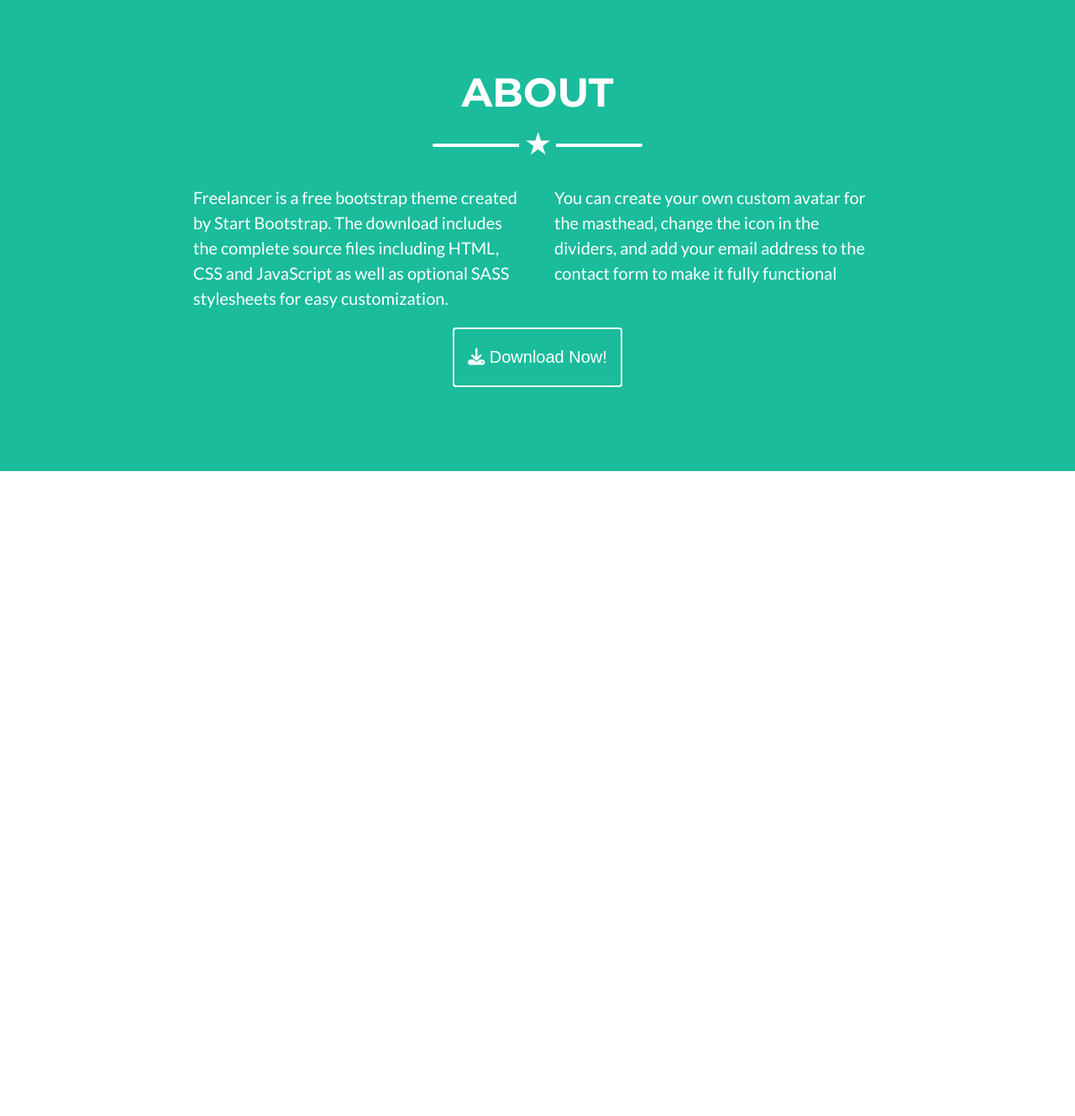
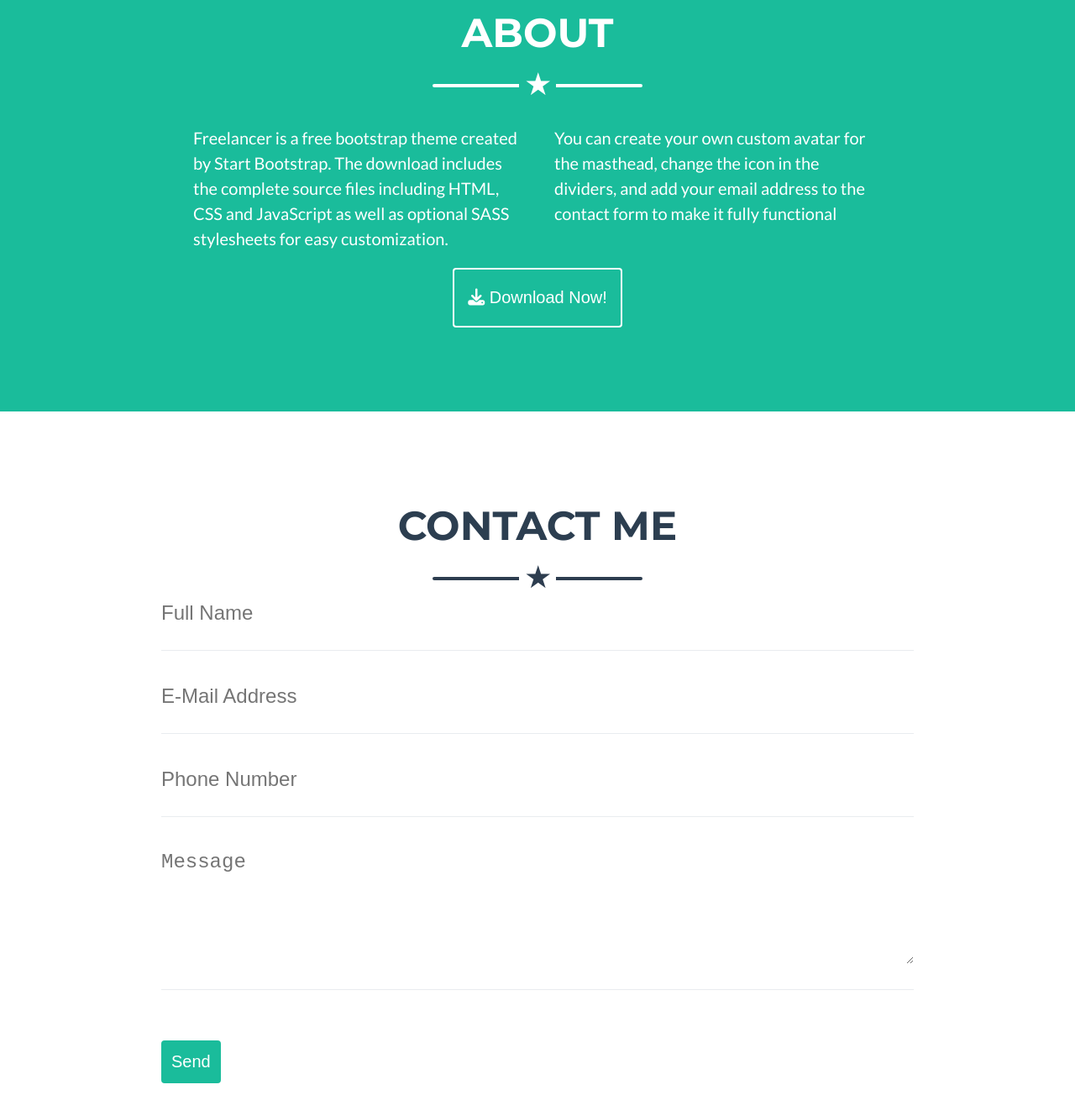
Before and after one commit to erdembuke/Responsive_Web, a plain HTML site: page index.html in a window 1280 px wide. Shown: the part 1678-3007 px from the top of the page at 84% size. Before the commit the page ends 2239 px from the top, so only its background shows below. Drawn offline with Linux system fonts and the light colour scheme.

Commit message:
contact section ve form alanlari eklendi

```diff
--- a/index.html
+++ b/index.html
@@ -136,7 +136,6 @@
                     </div>
                 </div>
             </div>
-            <button class="btn btn-primary">Send</button>
         </div>
     </section>
 
@@ -161,6 +160,29 @@
         </button>
     </section>
 
+    <section id="contact">
+        <div class="container">
+            <h2 class="text-uppercase">Contact Me</h2>
+        </div>
+        <hr class="star-dark"> <!-- dark yildiz -->
+
+        <form id="contact-form">
+            <div class="form-group">
+                <input type="text" id="name" placeholder="Full Name">
+            </div>
+            <div class="form-group">
+                <input type="text" id="email" placeholder="E-Mail Address">
+            </div>
+            <div class="form-group">
+                <input type="text" id="phone" placeholder="Phone Number">
+            </div>
+            <div class="form-group">
+                <textarea id="message" rows="5" placeholder="Message"></textarea>
+            </div>
+            <button class="btn btn-primary">Send</button>
+        </form>
+    </section>
+
 
 </body>
 
--- a/style.css
+++ b/style.css
@@ -294,3 +294,35 @@ hr.star-dark { /* portfolio kismindaki yildizi dark yapmak icin */
     font-size: 2rem;
     padding-top: 2rem;
 }
+
+/* Contact Me */
+
+#contact h2 {
+    font-size: 4.8rem;
+    color: #2c3e50;
+}
+
+/* contact Form */
+
+#contact-form {
+    width: 70%;
+    margin: 0 auto;
+    text-align: left;
+}
+
+.form-group {
+    border-bottom: 1px solid #e9ecef;
+    padding-bottom: 3rem;
+    margin-bottom: 4rem;
+}
+
+.form-group input, .form-group textarea {
+    border: none;
+    width: 100%;
+    display: block;
+    font-size: 2.4rem;
+}
+
+.form-group input, .form-group textarea:focus {
+    outline: 0;
+}
```
